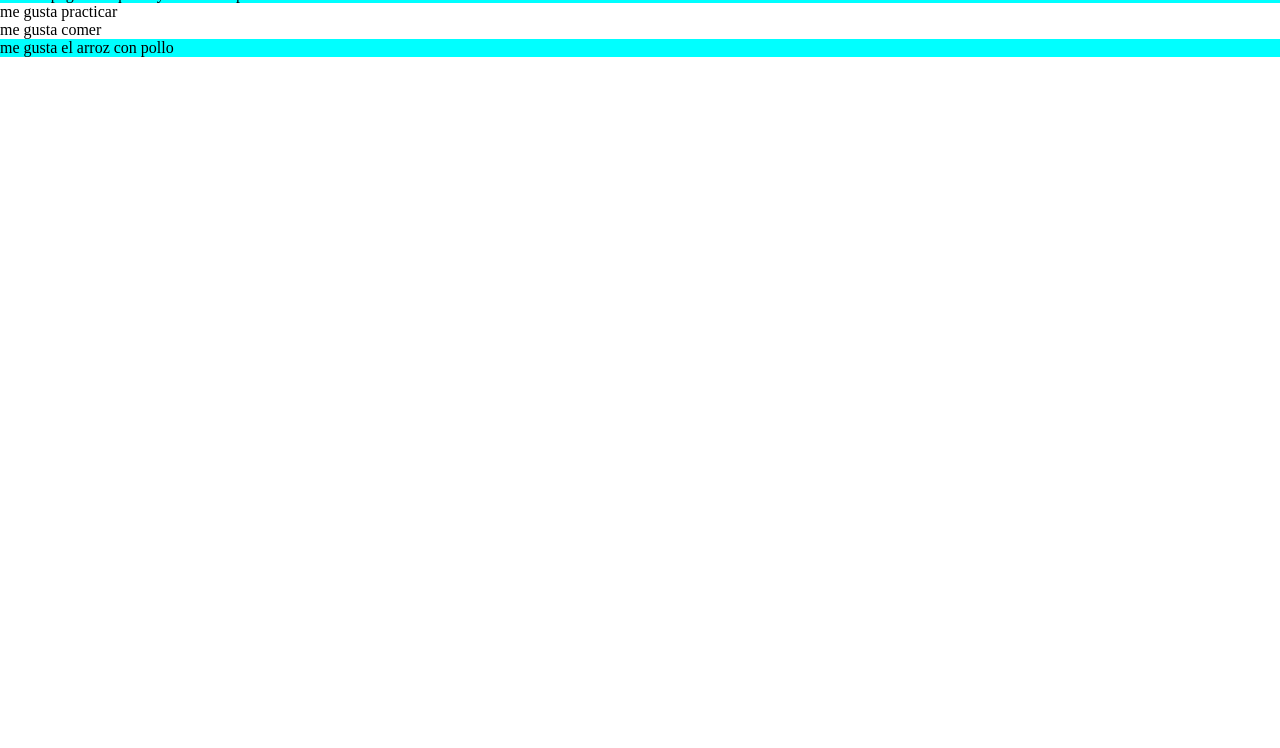
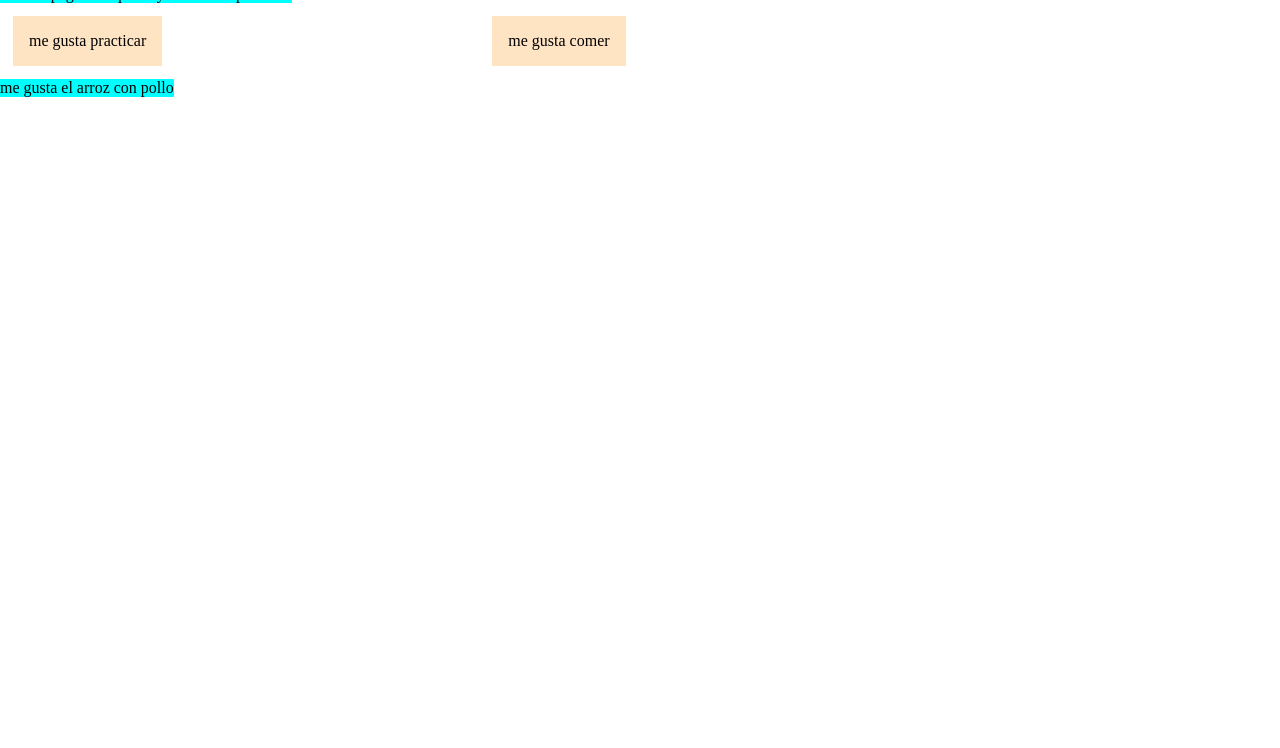
Before and after one commit to bryansuarez2004/paginaprueba1, a plain HTML site: page index.html in a window 1280 px wide. Shown: the part 52-800 px from the top of the page. Drawn offline with Linux system fonts and the light colour scheme.

Commit message:
puse algunas cosas

```diff
--- a/index.html
+++ b/index.html
@@ -13,10 +13,10 @@
 
     </p>
     <ul>
-        <li>
+        <li class="eso eso1">
             me gusta practicar
         </li>
-        <li>
+        <li class="eso eso2">
             me gusta comer
         </li>
     </ul>
--- a/styles.css
+++ b/styles.css
@@ -5,7 +5,24 @@
 }
 h1{
     background-color: aliceblue;
+    text-align: center;
+
 }
 p{
     background-color: aqua;
+
+    display: inline-block;
+    text-align: center;
 }
+.eso{
+    background-color: bisque;
+    padding: 1rem;
+    border-bottom: 5rem;
+    margin: 13px;
+    display: inline-block;
+    position: relative;
+
+}
+.eso2{
+    left: 300px;
+}
```
